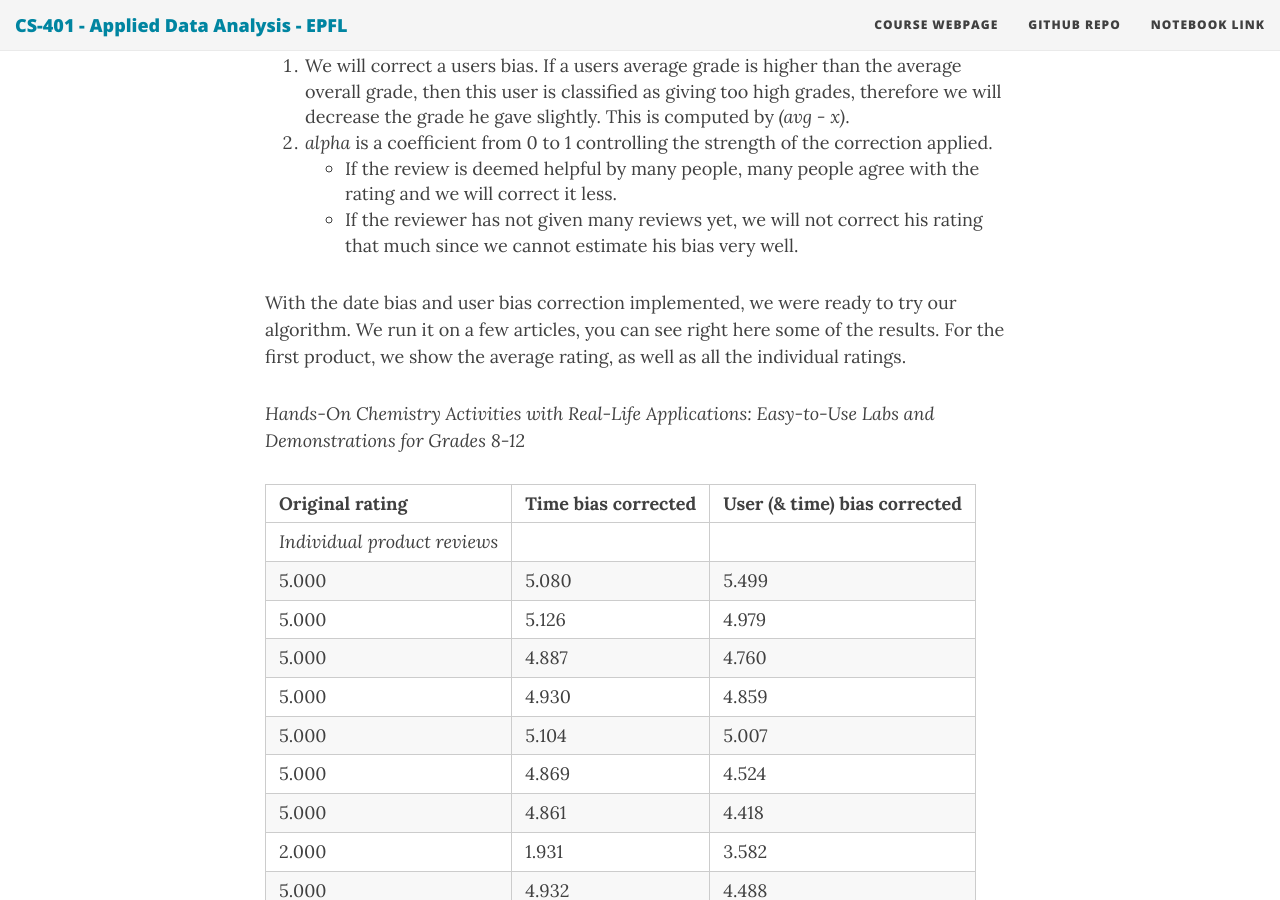
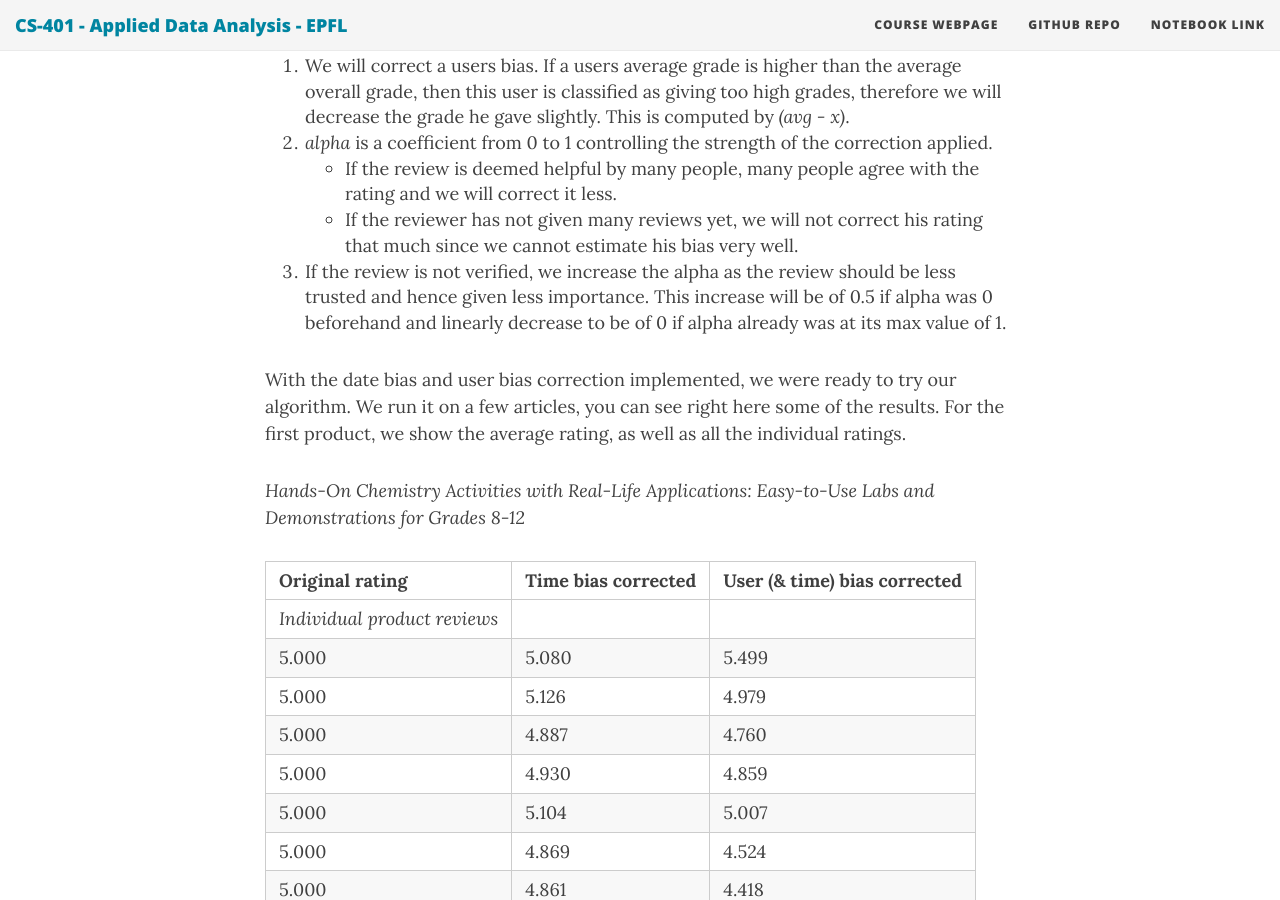
Before and after one commit to ada-lyn/ada-lyn.github.io, a Jekyll site: the page built from index.md, in a window 1280 px wide and 900 px high, scrolled down 32879 px. Built offline with Jekyll 4.4.1, drawn with Linux system fonts in a browser that asks for light colours; nearby versions of some CDN libraries; formulas are drawn with MathJax 3.

Commit message:
Update index.md

```diff
--- a/index.md
+++ b/index.md
@@ -399,6 +399,7 @@ This will have the following effect:
 2. *alpha* is a coefficient from 0 to 1 controlling the strength of the correction applied.
 	- If the review is deemed helpful by many people, many people agree with the rating and we will correct it less.
 	- If the reviewer has not given many reviews yet, we will not correct his rating that much since we cannot estimate his bias very well.
+3. If the review is not verified, we increase the alpha as the review should be less trusted and hence given less importance. This increase will be of 0.5 if alpha was 0 beforehand and linearly decrease to be of 0 if alpha already was at its max value of 1.
 
 
 With the date bias and user bias correction implemented, we were ready to try our algorithm. We run it on a few articles, you can see right here some of the results. For the first product, we show the average rating, as well as all the individual ratings.
```
